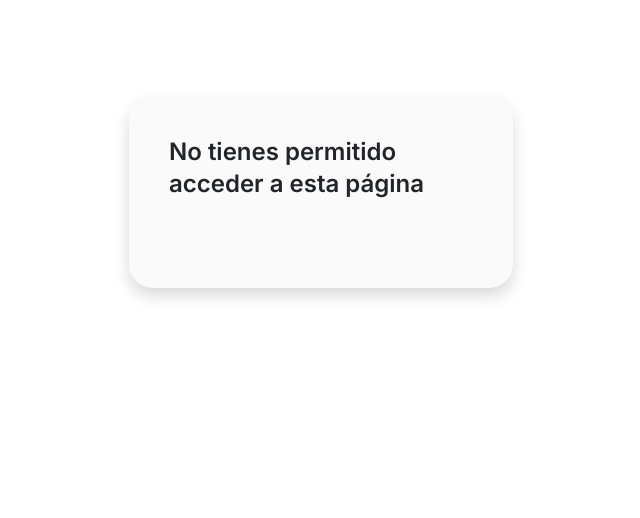
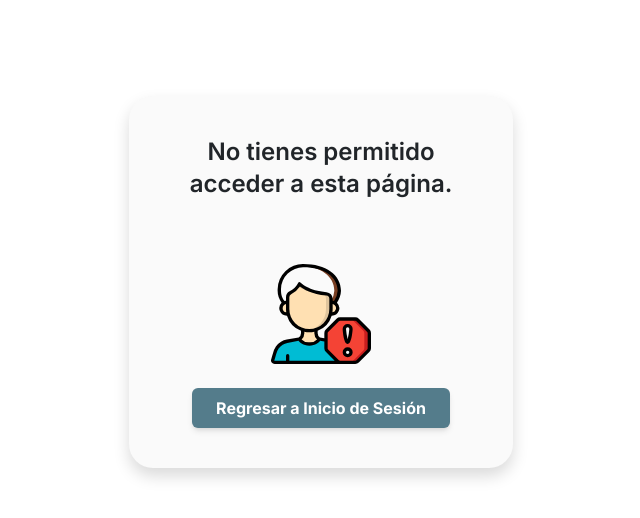
Before and after one commit to Iniciativa-Climatica-Mexico/Net-Zero-Citizens, a Next.js app in the folder Admin/: page /notAllowed in a window 1280 px wide. Shown: the top 518 px of the page, without its empty margins (319-959 px from the left). Built offline with nearby package versions, Linux system fonts and the light colour scheme; no server answers.

Commit message:
feat(Auth): Styled views

```diff
--- a/Admin/src/app/login/page.tsx
+++ b/Admin/src/app/login/page.tsx
@@ -25,10 +25,8 @@ export default function Login() {
           </h1>
           <p className="text-sm font-normal">Nos da gusto verte de regreso</p>
         </header>
+        <div className="mt-5">{!isLogged && <CredentialsButton />}</div>
         <div className="mt-5">{!isLogged && <GoogleButton />}</div>
-        <input type="text" id='username' />
-        <input type="password" id='password' />
-        <div className="mt-5">{!isLogged && <CredentialsButton />}</div>
       </figure>
       <a href="#" className="text-gray-500">
         Aviso de Privacidad
--- a/Admin/src/app/notAllowed/page.tsx
+++ b/Admin/src/app/notAllowed/page.tsx
@@ -1,15 +1,27 @@
 'use client'
+import Image from 'next/image'
 
 export default function notAllowed() {
   return (
     <main className="flex min-h-screen flex-col items-center justify-between p-24">
-      <figure className="bg-neutral-50 shadow rounded-3xl p-10 w-96">
+      <figure className="bg-neutral-50 shadow rounded-3xl p-10 w-96 flex flex-col items-center">
         <header className="mb-5">
-          <h1 className="txt-900 text-2xl font-semibold mb-3">
-              No tienes permitido acceder a esta página
+          <h1 className="txt-900 text-2xl font-semibold mb-3 text-center">
+            No tienes permitido acceder a esta página.
           </h1>
         </header>
-
+        <Image
+          src="/notAllowed.svg"
+          alt="Not allowed Image"
+          height="100"
+          width="100"
+        />
+        <button
+          onClick={() => (window.location.href = '/login')}
+          className=" bg-primary-base hover:bg-primary-900 text-white font-bold py-2 px-4 rounded mt-4 shadow-md"
+        >
+          Regresar a Inicio de Sesión
+        </button>
       </figure>
     </main>
   )
--- a/Admin/src/components/CredentialsButton.tsx
+++ b/Admin/src/components/CredentialsButton.tsx
@@ -2,6 +2,7 @@
 import { signIn } from 'next-auth/react'
 import { useState } from 'react'
 import Modal from 'react-modal'
+import CloseIcon from '@mui/icons-material/Close'
 
 export const CredentialsButton = () => {
   const [modalIsOpen, setIsOpen] = useState(false)
@@ -11,7 +12,7 @@ export const CredentialsButton = () => {
         className="flex w-full justify-center gap-5 rounded bg-white px-4 text-sm font-bold drop-shadow-md hover:bg-gray-50 h-12 items-center rounded-4xl"
         onClick={() => setIsOpen(true)}
       >
-        <span>Continuar con Credenciales</span>
+        <span>Iniciar Sesión</span>
       </button>
 
       <Modal
@@ -30,32 +31,56 @@ export const CredentialsButton = () => {
             top: '50%',
             left: '50%',
             transform: 'translate(-50%, -50%)',
-            minWidth: 'fit-content',
-            minHeight: 'fit-content',
             maxWidth: '40rem',
+            height: 'fit-content',
+            border: 'transparent',
+            background: 'transparent',
           },
         }}
       >
-        <input type="text" placeholder="Email" id="email" />
-        <input type="password" placeholder="Password" id="passwordIn" />
-
+        <div className="flex flex-col relative">
+          <div className="flex justify-end w-50 pr-4 pb-2 self-end absolute top-4">
+            <CloseIcon
+              color="disabled"
+              className="cursor-pointer"
+              onClick={() => {
+                setIsOpen(false)
+              }}
+            />
+          </div>
+          <div className="flex flex-col items-center justify-center rounded-lg bg-background border-[2px] border-gray-300 py-16 px-10 shadow-md">
+            <input
+              type="text"
+              className="px-2 py-2 mb-3 rounded border border-solid border-gray-300 w-full h-11 min-w-xl focus:border-primary-700"
+              placeholder="Email"
+              id="email"
+            />
+            <input
+              type="password"
+              className="px-2 py-2 mb-3 rounded border border-gray-300 w-full h-11 focus:border-primary-700"
+              placeholder="Password"
+              id="passwordIn"
+            />
             <button
+              className=" bg-primary-base hover:bg-primary-900 text-white font-bold py-2 px-4 rounded mt-4 shadow-md"
               onClick={() => {
-            const email = document.getElementById('email') as HTMLInputElement
-            const password = document.getElementById('passwordIn') as HTMLInputElement
-            console.log(
-              email, password
-            )
+                const email = document.getElementById(
+                  'email'
+                ) as HTMLInputElement
+                const password = document.getElementById(
+                  'passwordIn'
+                ) as HTMLInputElement
                 const cred = {
                   username: email.value,
                   password: password.value,
                 }
-            console.log(cred)
                 signIn('credentials', cred)
               }}
             >
-          Iniciar Secion
+              Iniciar Sesión
             </button>
+          </div>
+        </div>
       </Modal>
     </>
   )
```
Also changed, not shown: Admin/public/notAllowed.svg (added). Lines whose indentation alone changed are shown as unchanged.
